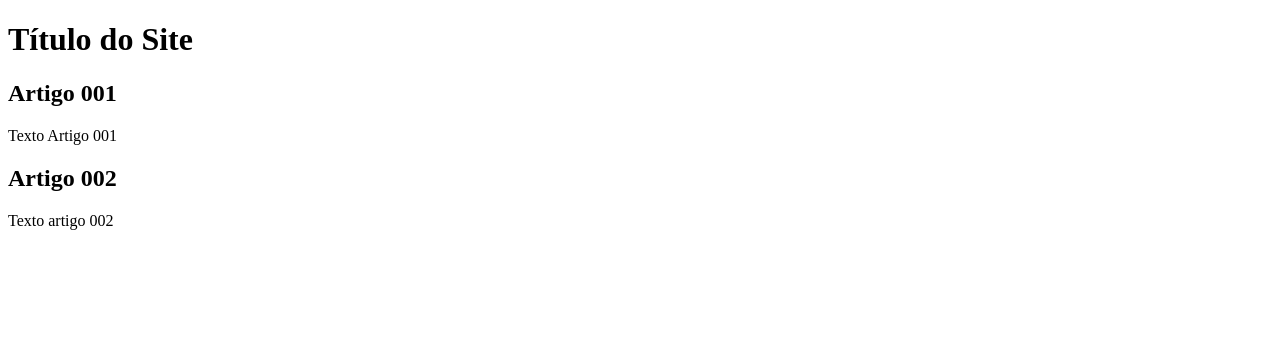
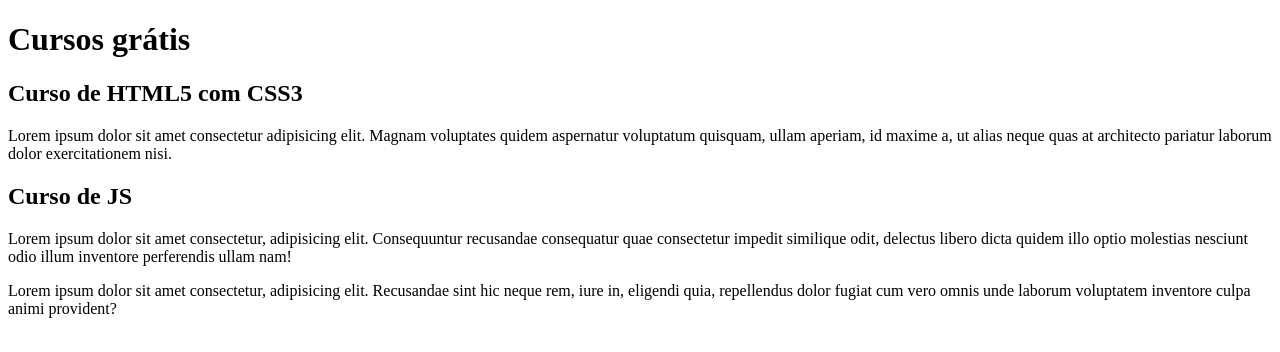
Before and after one commit to Pedrocavalcant/Git, a plain HTML site: page index.html in a window 1280 px wide. Drawn offline with Linux system fonts and the light colour scheme.

Commit message:
update arquivo

```diff
--- a/index.html
+++ b/index.html
@@ -3,20 +3,21 @@
 <head>
     <meta charset="UTF-8">
     <meta name="viewport" content="width=device-width, initial-scale=1.0">
-    <title>Título do site</title>
+    <title></title>
 </head>
 <body>
     <main>
         <header>
-            <h1>Título do Site</h1>
+            <h1>Cursos grátis</h1>
         </header>
         <article>
-            <h2>Artigo 001</h2>
-            <p>Texto Artigo 001</p>
+            <h2>Curso de HTML5 com CSS3</h2>
+            <p>Lorem ipsum dolor sit amet consectetur adipisicing elit. Magnam voluptates quidem aspernatur voluptatum quisquam, ullam aperiam, id maxime a, ut alias neque quas at architecto pariatur laborum dolor exercitationem nisi.</p>
         </article>
         <article>
-            <h2>Artigo 002</h2>
-            <p>Texto artigo 002</p>
+            <h2>Curso de JS</h2>
+            <p>Lorem ipsum dolor sit amet consectetur, adipisicing elit. Consequuntur recusandae consequatur quae consectetur impedit similique odit, delectus libero dicta quidem illo optio molestias nesciunt odio illum inventore perferendis ullam nam!</p>
+            <p>Lorem ipsum dolor sit amet consectetur, adipisicing elit. Recusandae sint hic neque rem, iure in, eligendi quia, repellendus dolor fugiat cum vero omnis unde laborum voluptatem inventore culpa animi provident?</p>
         </article>
     </main>
 </body>
```
